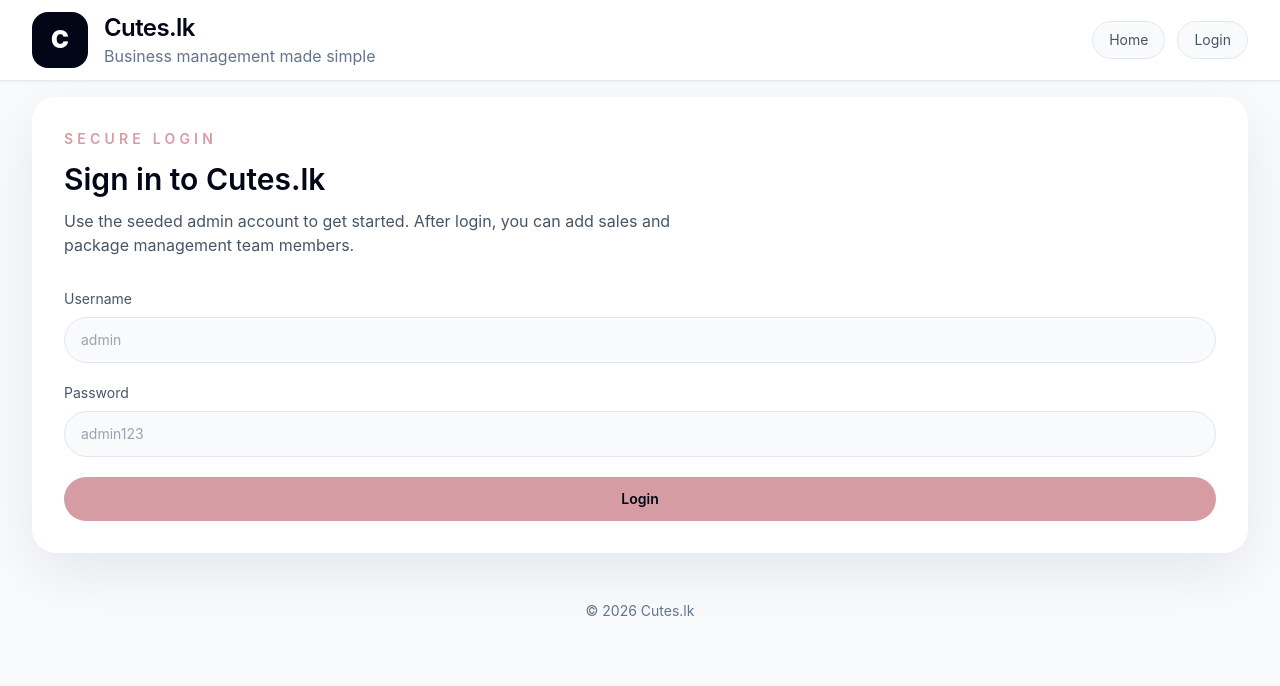
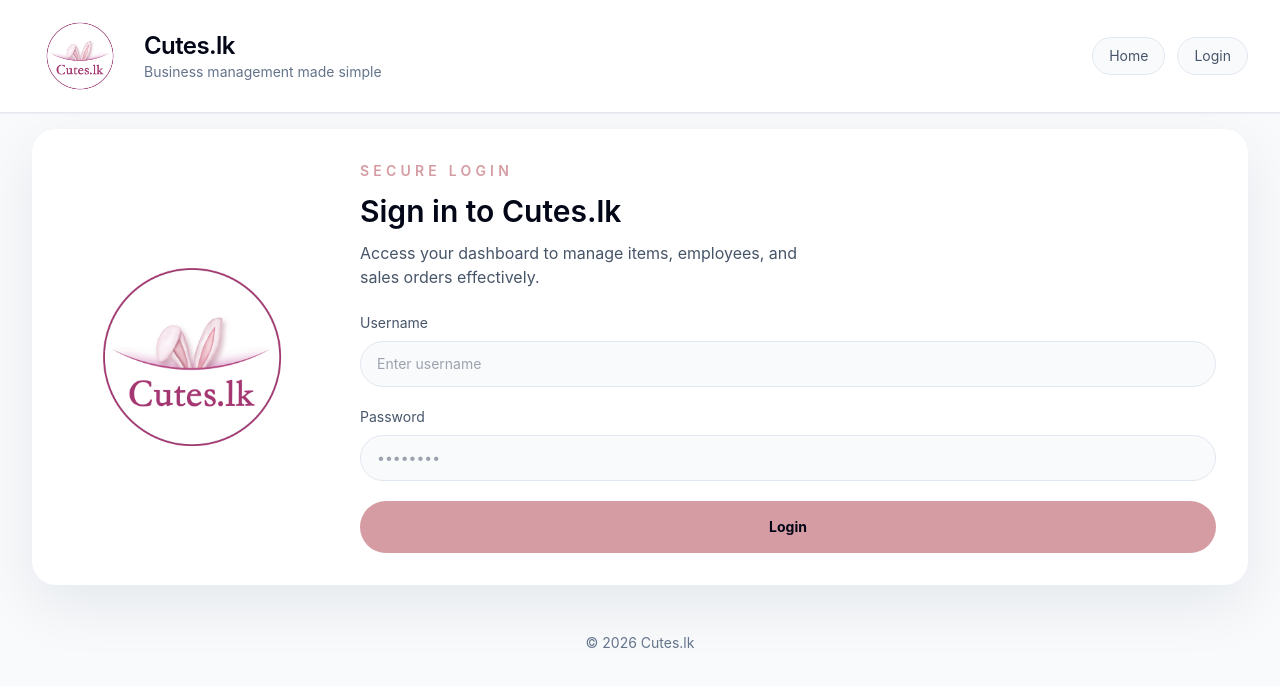
Before and after one commit to Parigit7/cutesNode, a React (Vite) app in the folder frontend/: page /login in a window 1280 px wide. Shown: the top 686 px of the page. Built offline with nearby package versions, Linux system fonts and the light colour scheme.

Commit message:
change with original logo

```diff
--- a/frontend/src/App.jsx
+++ b/frontend/src/App.jsx
@@ -14,14 +14,14 @@ function App() {
   return (
     <div className="min-h-screen bg-slate-50 text-slate-950">
       <header className="w-full border-b border-slate-200 bg-white/95 shadow-sm backdrop-blur">
-        <div className="flex w-full items-center justify-between gap-4 px-5 py-3 lg:px-8">
+        <div className="flex w-full items-center justify-between gap-4 px-5 py-2 lg:px-8">
           <div className="flex items-center gap-4">
-            <div className="grid h-14 w-14 place-items-center rounded-2xl bg-slate-950 text-white text-2xl font-black">
-              C
+            <div className="h-24 w-24 overflow-hidden rounded-full">
+              <img src="/logo.png" alt="Cutes.lk Logo" className="h-full w-full object-cover" />
             </div>
             <div>
               <h1 className="text-2xl font-semibold tracking-tight text-slate-950">Cutes.lk</h1>
-              <p className="text-slate-500">Business management made simple</p>
+              <p className="text-slate-500 text-sm">Business management made simple</p>
             </div>
           </div>
 
--- a/frontend/src/pages/LoginPage.jsx
+++ b/frontend/src/pages/LoginPage.jsx
@@ -33,26 +33,33 @@ function LoginPage() {
   };
 
   return (
-    <div className="w-full rounded-[1.5rem] bg-white p-6 shadow-[0_20px_60px_rgba(15,23,42,0.08)] lg:p-8">
-      <div className="space-y-3">
+    <div className="w-full rounded-[1.5rem] bg-white p-6 shadow-[0_20px_60px_rgba(15,23,42,0.08)] lg:p-8 flex flex-col md:flex-row items-center gap-10">
+      <div className="flex-shrink-0">
+        <div className="h-48 w-48 md:h-64 md:w-64 overflow-hidden rounded-full">
+          <img src="/logo.png" alt="Cutes.lk Logo" className="h-full w-full object-cover" />
+        </div>
+      </div>
+
+      <div className="flex-grow space-y-6">
+        <div className="space-y-3 text-center md:text-left">
           <p className="text-sm font-semibold uppercase tracking-[0.3em] text-brand">Secure login</p>
           <h2 className="text-3xl font-semibold text-slate-950">Sign in to Cutes.lk</h2>
-        <p className="max-w-2xl text-slate-600">
-          Use the seeded admin account to get started. After login, you can add sales and package management team members.
+          <p className="max-w-md text-slate-600">
+            Access your dashboard to manage items, employees, and sales orders effectively.
           </p>
         </div>
 
-      {message && <div className="mt-6 rounded-3xl bg-brand/10 p-4 text-sm text-brand">{message}</div>}
-      {error && <div className="mt-6 rounded-3xl bg-rose-500/10 p-4 text-sm text-rose-700">{error}</div>}
+        {message && <div className="rounded-3xl bg-brand/10 p-4 text-sm text-brand">{message}</div>}
+        {error && <div className="rounded-3xl bg-rose-500/10 p-4 text-sm text-rose-700">{error}</div>}
 
-      <form onSubmit={handleSubmit} className="mt-8 grid gap-5">
+        <form onSubmit={handleSubmit} className="grid gap-5">
           <label className="grid gap-2 text-sm text-slate-600">
             Username
             <input
               className="rounded-3xl border border-slate-200 bg-slate-50 px-4 py-3 text-slate-950 outline-none transition focus:border-brand focus:ring-2 focus:ring-brand/20"
               value={username}
               onChange={(event) => setUsername(event.target.value)}
-            placeholder="admin"
+              placeholder="Enter username"
               required
             />
           </label>
@@ -64,15 +71,16 @@ function LoginPage() {
               type="password"
               value={password}
               onChange={(event) => setPassword(event.target.value)}
-            placeholder="admin123"
+              placeholder="••••••••"
               required
             />
           </label>
 
-        <button type="submit" className="inline-flex items-center justify-center rounded-full bg-brand px-6 py-3 text-sm font-semibold text-slate-950 transition hover:bg-pink-300">
+          <button type="submit" className="inline-flex items-center justify-center rounded-full bg-brand px-6 py-4 text-sm font-bold text-slate-950 transition hover:bg-brand/90 hover:shadow-lg hover:shadow-brand/20 active:scale-[0.98]">
             Login
           </button>
         </form>
+      </div>
     </div>
   );
 }
```
Also changed, not shown: frontend/public/logo.png (added). Lines whose indentation alone changed are shown as unchanged.
